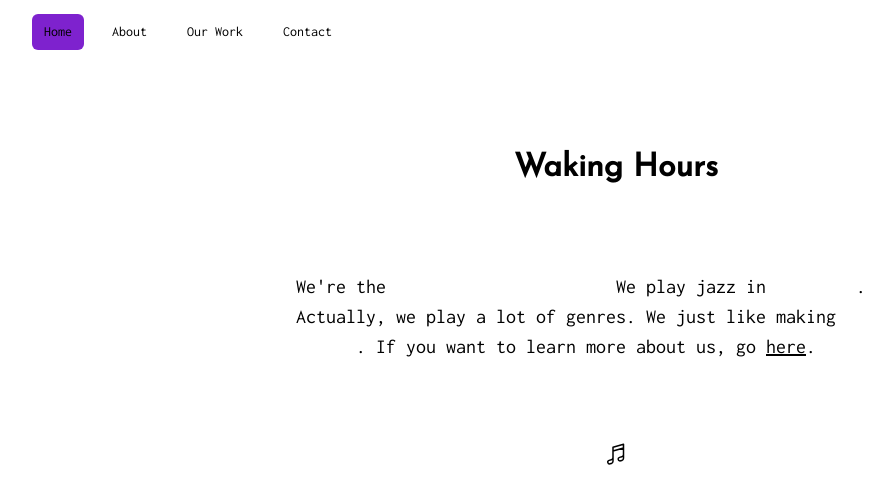
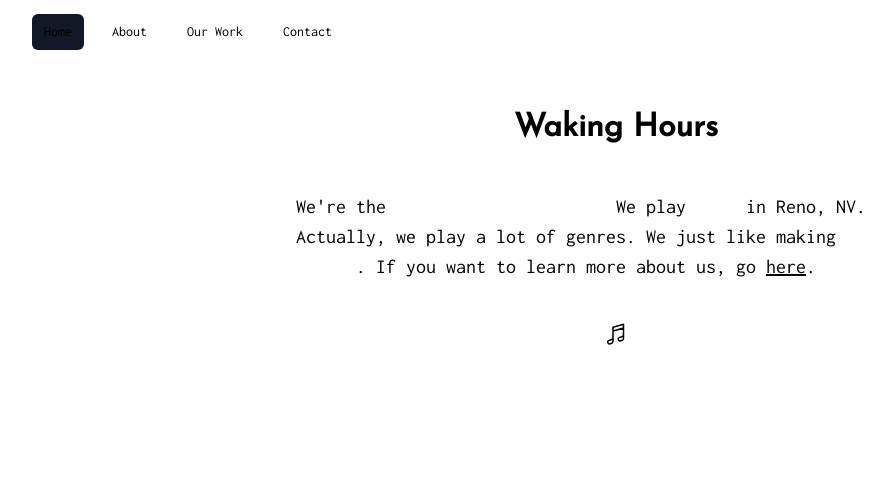
Before and after one commit to dvub/whq-site, a Next.js app: page / in a window 1280 px wide. Shown: the top 504 px of the page, without its empty margins (24-917 px from the left). Built offline with nearby package versions, Linux system fonts and the light colour scheme.

Commit message:
style change

```diff
--- a/components/navbar.tsx
+++ b/components/navbar.tsx
@@ -44,7 +44,7 @@ export default function Navbar() {
                                                 key={item.name}
                                                 href={item.href}
                                                 className={classNames(
-                                                    item.current ? 'bg-purple-700' : 'hover:bg-gray-700',
+                                                    item.current ? 'bg-gray-900' : 'hover:bg-gray-700',
                                                     'rounded-md px-3 py-2 text-sm font-medium'
                                                 )}
                                                 aria-current={item.current ? 'page' : undefined}
--- a/pages/index.tsx
+++ b/pages/index.tsx
@@ -5,18 +5,11 @@ import { useEffect, useState } from "react";
 export default function Home() {
   return (
     <div>
-      <h1 style={{ marginTop: "10vh" }}>Waking Hours</h1>
-      <div className="gradient">
-        <p
-          style={{
-            maxWidth: "50vw",
-            textAlign: "left",
-            margin: "auto",
-            marginTop: "10vh",
-          }}
-        >
+      <h1>Waking Hours</h1>
+      <div>
+        <p>
           We&apos;re the <b>Waking Hours Quintet.</b>
-          &nbsp;We play jazz in <b>Reno, NV</b>. Actually, we play a lot of
+          &nbsp;We play <b>jazz</b> in Reno, NV. Actually, we play a lot of
           genres. We just like making <b>cool sounds</b>. If you want to learn
           more about us, go&nbsp;
           <Link href={"/about"}>
@@ -28,7 +21,8 @@ export default function Home() {
       <div
         style={{
           display: "flex",
-          marginTop: "10vh",
+          marginTop: "5vh",
+          marginBottom: "5vh",
           alignItems: "center",
           justifyContent: "center",
         }}
--- a/styles/globals.css
+++ b/styles/globals.css
@@ -28,10 +28,28 @@ h1 {
   font-weight: bold;
   text-align: center;
   margin: auto;
+  margin-top: 5vh;
+  margin-bottom: 5vh;
 
 }
 p {
   font-size: 20px;
+  max-width: 50vw;
+  text-align: left;
+  margin: auto;
+  margin-top: 5vh;
+  margin-bottom: 5vh;
+
+
+}
+ul {
+  font-size: 20px;
+  max-width: 50vw;
+  text-align: left;
+  margin: auto;
+  margin-top: 5vh;
+  margin-bottom: 5vh;
+
 }
 
 b {
@@ -41,3 +59,10 @@ b {
   -webkit-text-fill-color: transparent;
   background-attachment: fixed;
 }
+
+.nobr {
+  white-space: nowrap;
+}
+svg {
+  display: inline-block;
+}
```
